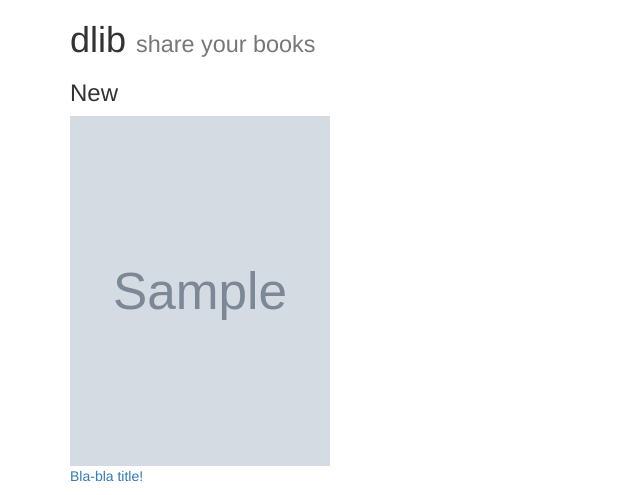
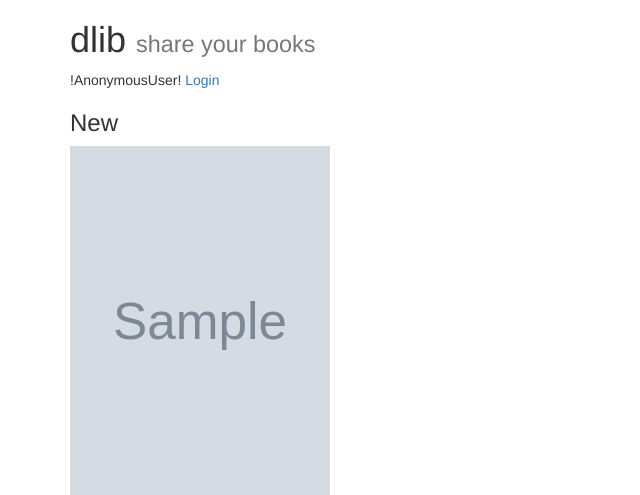
Before and after one commit to chuhlomin/dlib, a Django app: template templates/landing.html in a window 1280 px wide. Shown: the top 495 px of the page, without its empty margins (0-640 px from the left). Run offline with Django 3.2, Linux system fonts and the light colour scheme; the template is opened without the code that fills it: most values are stand-ins (such as "Sample title", 1, 10 or a date in 2020); grey boxes marked "Sample" are stand-in pictures; parts of the project's set-up code (start-up, migrations or seed data) failed here and were passed over; some libraries are stand-ins or nearby versions.

Commit message:
Login in template.

```diff
--- a/templates/base_layout.html
+++ b/templates/base_layout.html
@@ -30,6 +30,17 @@
     </div>
     <!-- /headline -->
 
+<div class="login">
+   !{{user}}!
+{% if user.is_anonymous %}
+   <a href="{% url "django.contrib.auth.views.login" %}?next={{request.path}}">Login</a>
+
+{% else %}
+    <p>Contratulations on logging in, we love visitors, but we currently have nothing to show you!</p>
+{% endif %}
+</div>
+
+
     <h3 class="section-title">{% block title %}{% endblock %}</h3>
 
     {% block content %}{% endblock %}
```
